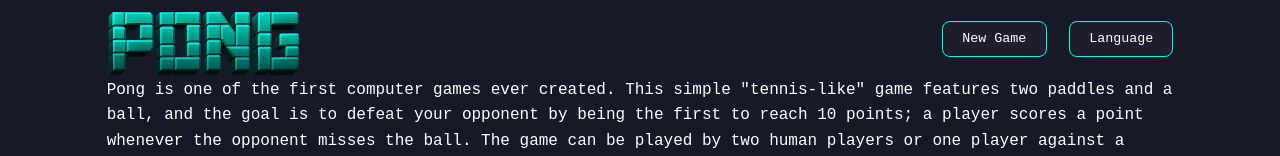
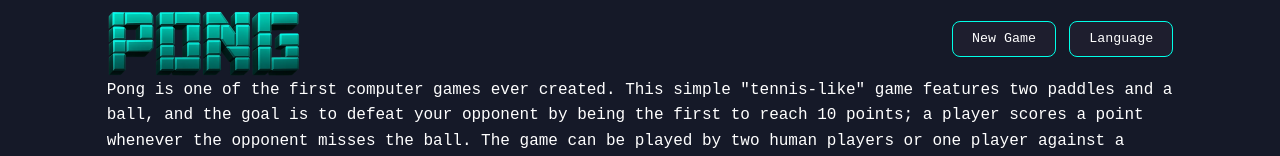
Before and after one commit to louakedwayl/pong, a website: page frontend/dist/index.html in a window 1280 px wide. Shown: the top 156 px of the page. Drawn offline with Linux system fonts and the light colour scheme.

Commit message:
fix alignment issue with the button

```diff
--- a/frontend/dist/header.css
+++ b/frontend/dist/header.css
@@ -15,6 +15,11 @@ header{
   top: 10px;
 }
 
+nav
+{
+  font-size: 0;
+}
+
 nav button
 {
   background: #1e1e2e;
@@ -25,6 +30,7 @@ nav button
   border-radius: 8px;
   cursor: pointer;
   transition: 0.3;
+
 }
 
 nav .btn:hover {
```
Also changed, not shown: frontend/dist/index.html (+0 -1 lines).
